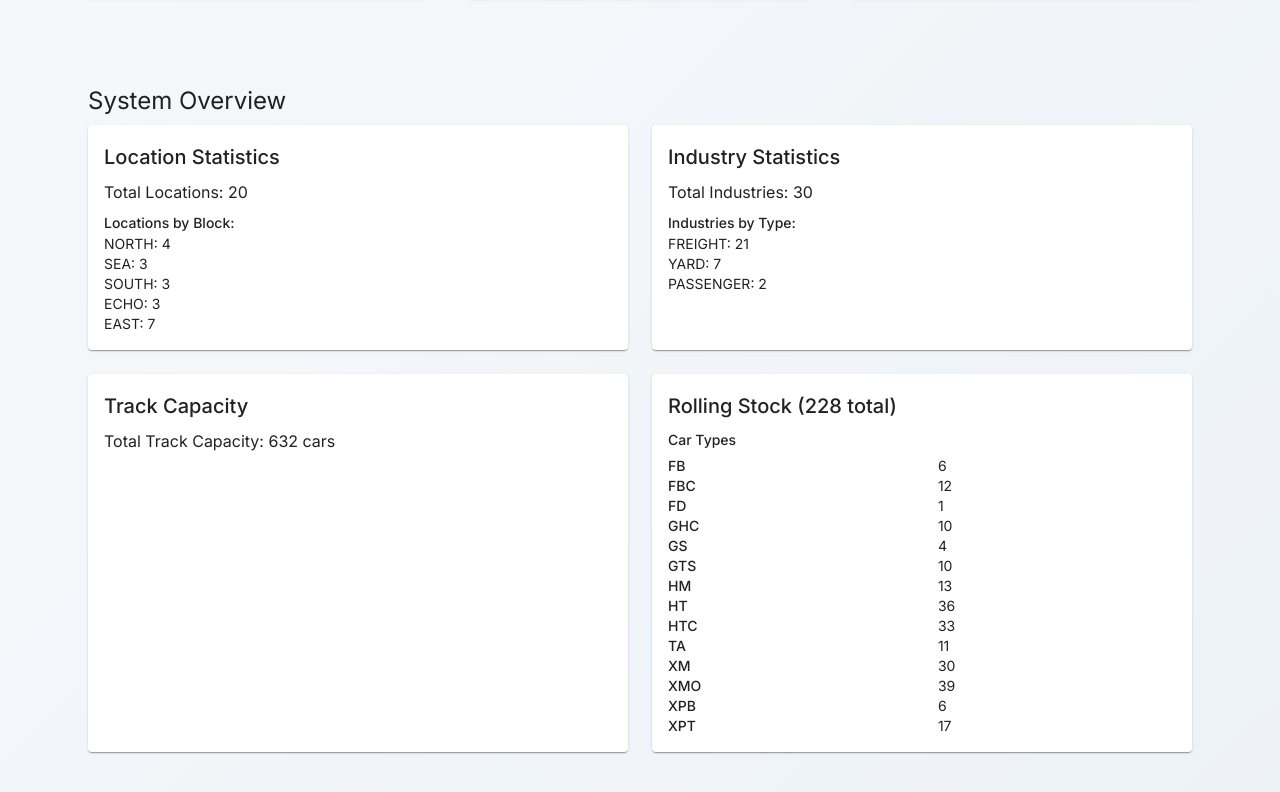
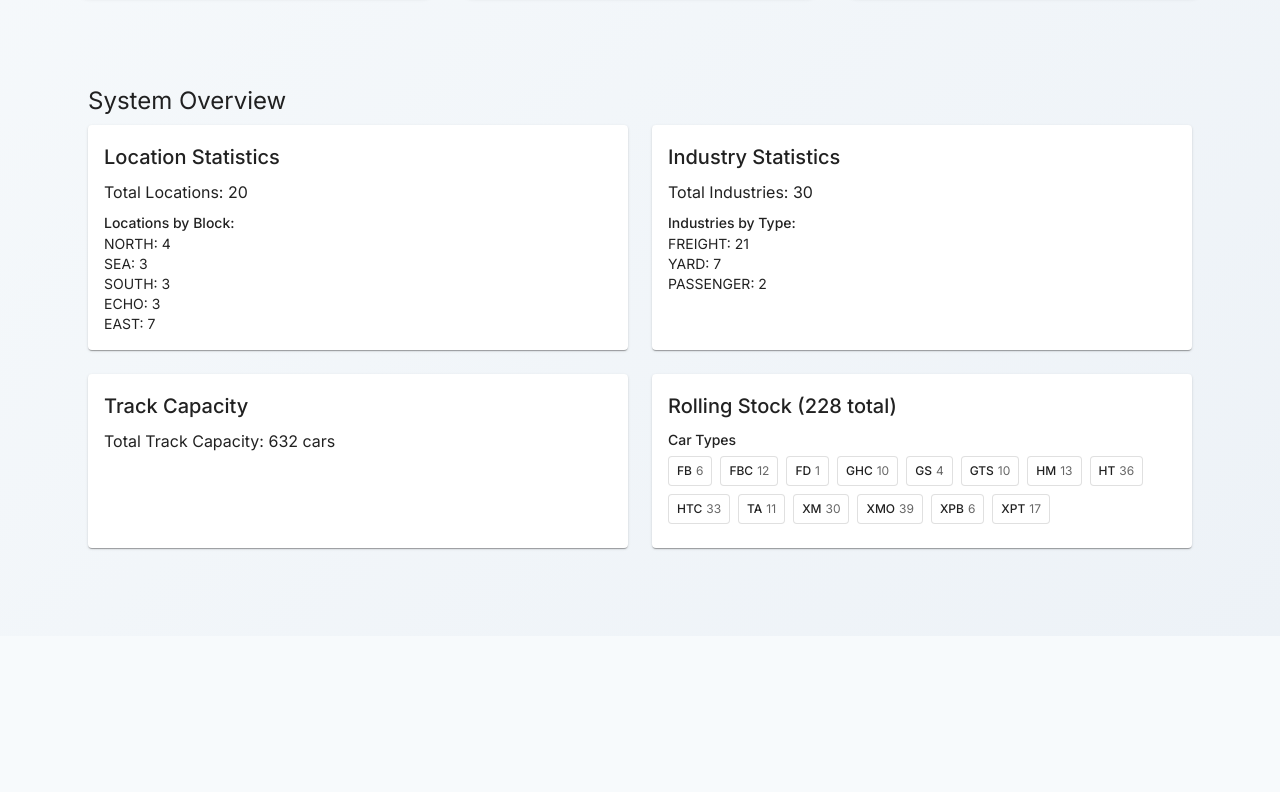
Before and after one commit to MyTurnyet/switch-this, a Next.js app: page / in a window 1280 px wide. Shown: the part 553-1345 px from the top of the page. After the commit the page ends 1189 px from the top, so only its background shows below. Built offline with nearby package versions, Linux system fonts and the light colour scheme.

Commit message:
feat: add compact CarTypeBadge component for rolling stock display

```diff
--- /dev/null
+++ b/src/app/components/CarTypeBadge.tsx
@@ -0,0 +1,38 @@
+import React from 'react';
+import { Box, Typography, Tooltip } from '@mui/material';
+
+interface CarTypeBadgeProps {
+  type: string;
+  count: number;
+}
+
+export default function CarTypeBadge({ type, count }: CarTypeBadgeProps) {
+  return (
+    <Tooltip title={`${type}: ${count} cars`}>
+      <Box
+        sx={{
+          display: 'inline-flex',
+          alignItems: 'center',
+          bgcolor: 'background.paper',
+          border: '1px solid',
+          borderColor: 'divider',
+          borderRadius: 1,
+          px: 1,
+          py: 0.5,
+          mr: 1,
+          mb: 1,
+          '&:hover': {
+            bgcolor: 'action.hover',
+          }
+        }}
+      >
+        <Typography variant="caption" sx={{ fontWeight: 'medium', mr: 0.5 }}>
+          {type}
+        </Typography>
+        <Typography variant="caption" color="text.secondary">
+          {count}
+        </Typography>
+      </Box>
+    </Tooltip>
+  );
+}
--- a/src/app/components/Dashboard.tsx
+++ b/src/app/components/Dashboard.tsx
@@ -3,6 +3,7 @@ import { Box, Paper, Typography } from '@mui/material';
 import { Location } from '../shared/types/models';
 import { Industry } from '../shared/types/models';
 import { RollingStock } from '../shared/types/models';
+import CarTypeBadge from './CarTypeBadge';
 
 interface DashboardProps {
   locations: Location[];
@@ -98,12 +99,9 @@ export default function Dashboard({ locations, industries, rollingStock }: Dashb
             <Typography variant="subtitle2" gutterBottom>
               Car Types
             </Typography>
-            <Box sx={{ display: 'grid', gridTemplateColumns: 'auto auto', gap: '0 16px' }}>
+            <Box sx={{ display: 'flex', flexWrap: 'wrap' }}>
               {Object.entries(rollingStockByType).map(([type, count]) => (
-                <React.Fragment key={type}>
-                  <Typography variant="body2" sx={{ fontWeight: 'medium' }}>{type}</Typography>
-                  <Typography variant="body2">{count}</Typography>
-                </React.Fragment>
+                <CarTypeBadge key={type} type={type} count={count} />
               ))}
             </Box>
           </Box>
```
